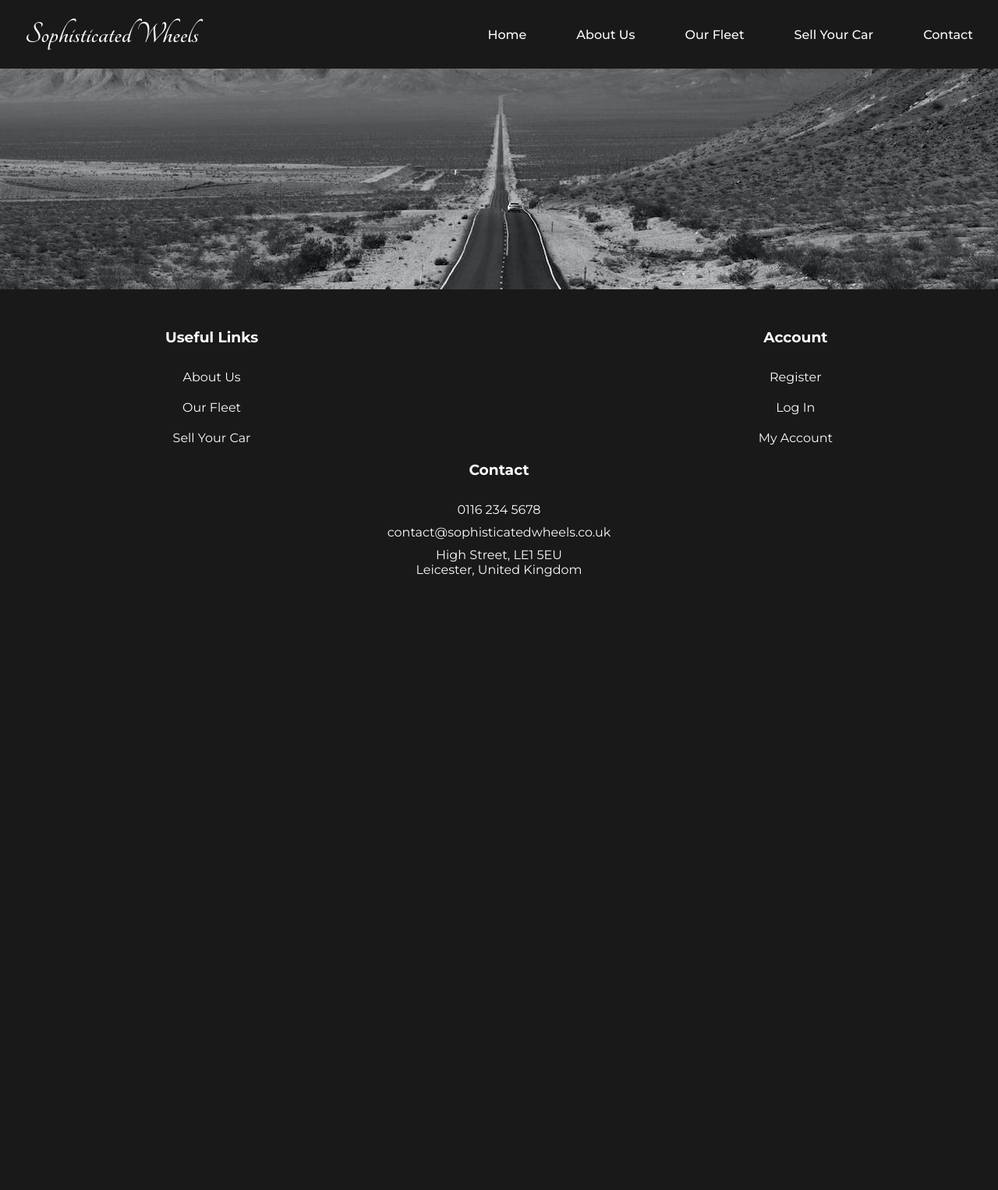
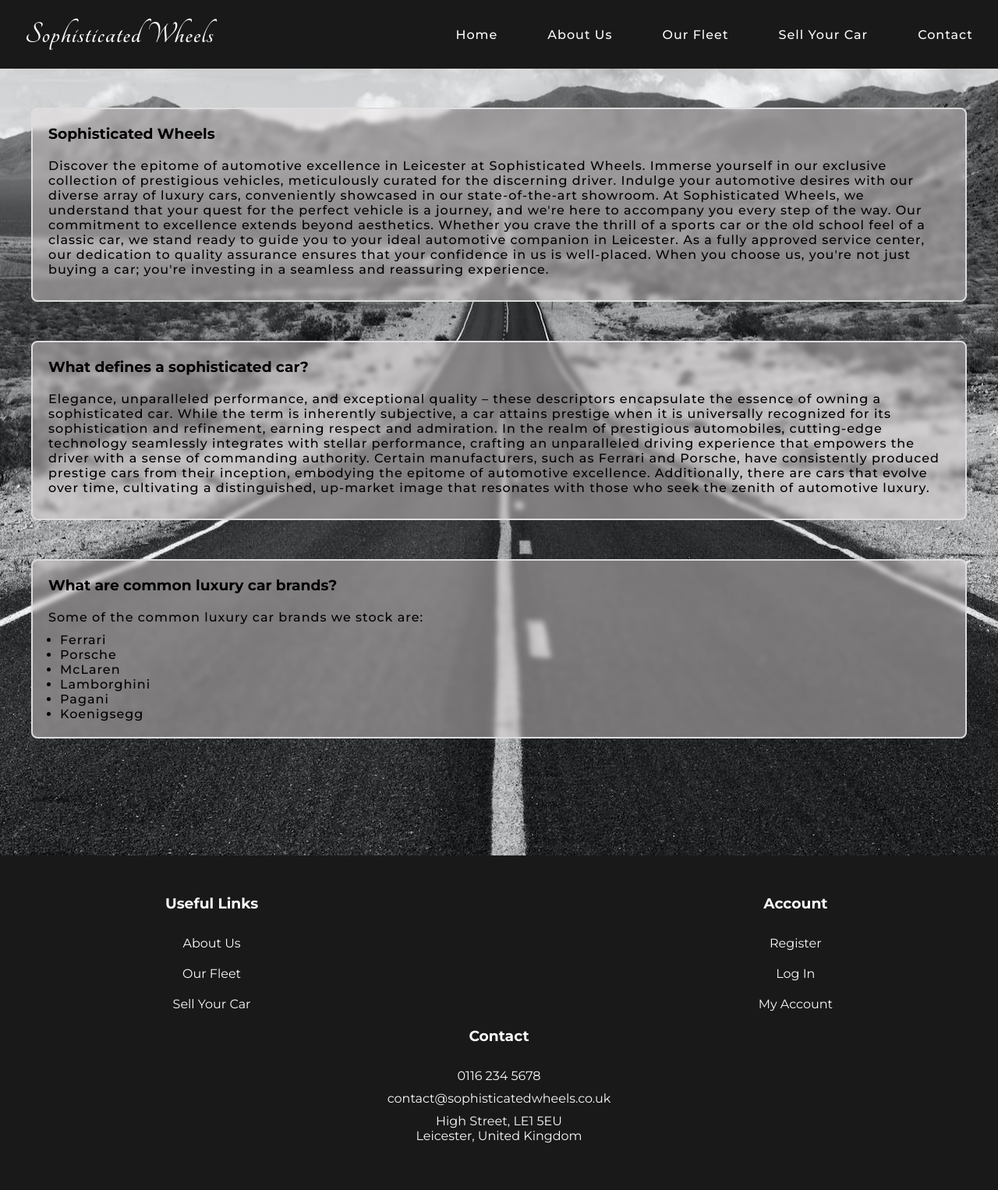
Before and after one commit to Mark-Assessment/r-troaca-sophisticated-wheels-m3-2, a Flask app: page / in a window 1280 px wide. Shown: the whole page at 78% size. Before the commit the page ends 740 px from the top, so only its background shows below. Run offline with Flask 3, Linux system fonts and the light colour scheme.

Commit message:
Add index.html containers with description.

```diff
--- a/static/css/styles.css
+++ b/static/css/styles.css
@@ -13,6 +13,7 @@
     background-image: url('../images/road.jpg');
     background-position: center;
     background-repeat: no-repeat;
+    background-attachment: fixed;
     font-family: "Montserrat", sans-serif;
 }
 
@@ -122,7 +123,6 @@
 
 footer {
     position:absolute;
-    bottom: 0;
     left: 0;
     z-index: 10;
     margin-top: 100px;
@@ -155,3 +155,31 @@
 footer p {
     margin-bottom: 10px;
 }
+
+/* index.html */
+
+.indexcontainer {
+    max-width: 1200px;
+    margin: 50px auto;
+    padding: 20px 20px;
+    border: 2px solid #ddd;
+    border-radius: 8px;
+    background-color:rgba(238, 232, 232, 0.419);
+    backdrop-filter: blur(3px);
+    align-content: center;
+    justify-content: center;
+}
+
+.indexcontainer p {
+    padding-top: 20px;
+    padding-bottom: 10px;
+}
+
+.indexcontainer ul {
+    padding-left: 15px;
+}
+
+.indexcontainer p, li {
+    font-weight: 500;
+    letter-spacing: 1px;
+}
--- /dev/null
+++ b/templates/about.html
@@ -0,0 +1,3 @@
+{% extends "base.html" %}
+{% block content %}
+{% endblock %}
--- a/templates/index.html
+++ b/templates/index.html
@@ -1,3 +1,36 @@
 {% extends "base.html" %}
 {% block content %}
+<section>
+    <div class="indexcontainer">
+        <h3>Sophisticated Wheels</h3>
+        <p>Discover the epitome of automotive excellence in Leicester at Sophisticated Wheels. Immerse yourself in our exclusive collection of prestigious vehicles, meticulously curated for the discerning driver.
+
+            Indulge your automotive desires with our diverse array of luxury cars, conveniently showcased in our state-of-the-art showroom. At Sophisticated Wheels, we understand that your quest for the perfect vehicle is a journey, and we're here to accompany you every step of the way.
+
+            Our commitment to excellence extends beyond aesthetics. Whether you crave the thrill of a sports car or the old school feel of a classic car, we stand ready to guide you to your ideal automotive companion in Leicester.
+
+            As a fully approved service center, our dedication to quality assurance ensures that your confidence in us is well-placed. When you choose us, you're not just buying a car; you're investing in a seamless and reassuring experience.</p>
+
+    </div>
+    <div class="indexcontainer">
+        <h3>What defines a sophisticated car?</h3>
+        <p>Elegance, unparalleled performance, and exceptional quality – these descriptors encapsulate the essence of owning a sophisticated car. While the term is inherently subjective, a car attains prestige when it is universally recognized for its sophistication and refinement, earning respect and admiration.
+
+            In the realm of prestigious automobiles, cutting-edge technology seamlessly integrates with stellar performance, crafting an unparalleled driving experience that empowers the driver with a sense of commanding authority. Certain manufacturers, such as Ferrari and Porsche, have consistently produced prestige cars from their inception, embodying the epitome of automotive excellence. Additionally, there are cars that evolve over time, cultivating a distinguished, up-market image that resonates with those who seek the zenith of automotive luxury.</p>
+
+    </div>
+    <div class="indexcontainer">
+        <h3>What are common luxury car brands?</h3>
+        <p>Some of the common luxury car brands we stock are:</p>
+        <ul>
+            <li>Ferrari</li>
+            <li>Porsche</li>
+            <li>McLaren</li>
+            <li>Lamborghini</li>
+            <li>Pagani</li>
+            <li>Koenigsegg</li>
+
+    </div>
+</section>
+
 {% endblock %}
--- /dev/null
+++ b/templates/sell_car.html
@@ -0,0 +1,3 @@
+{% extends "base.html" %}
+{% block content %}
+{% endblock %}
```
